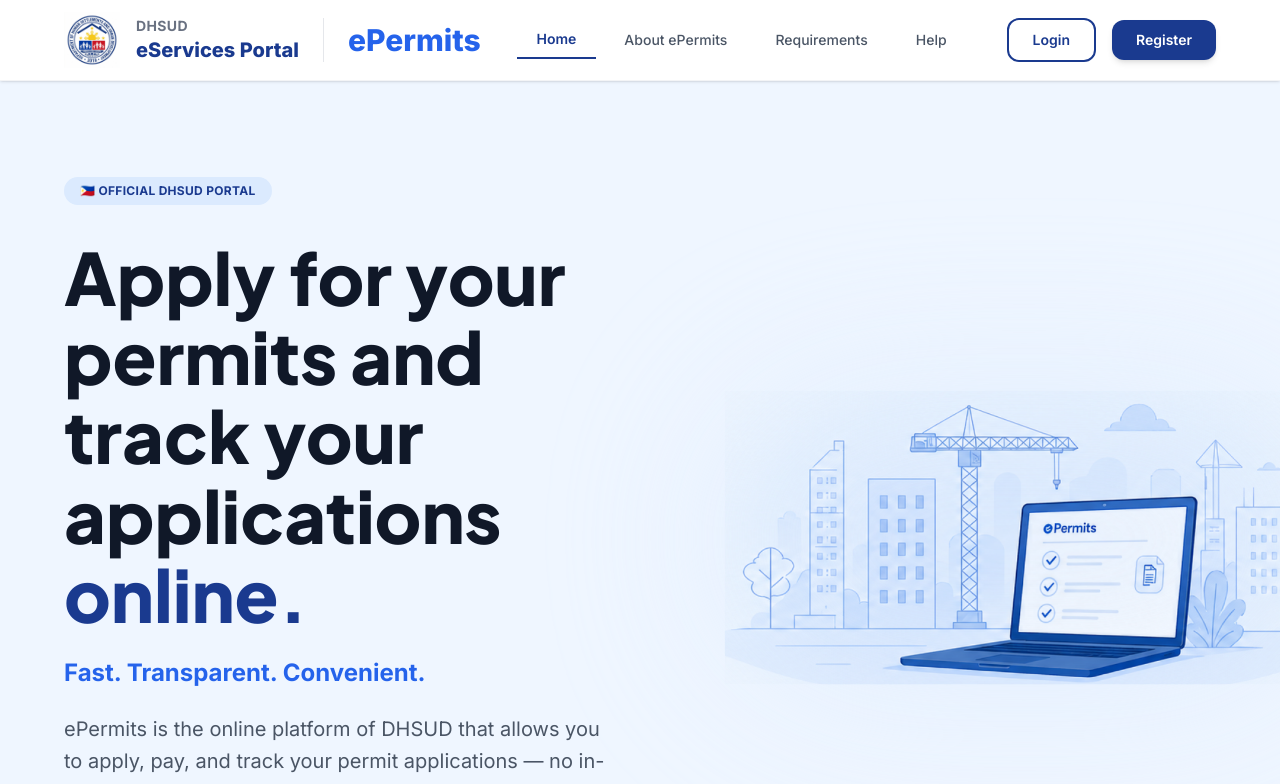
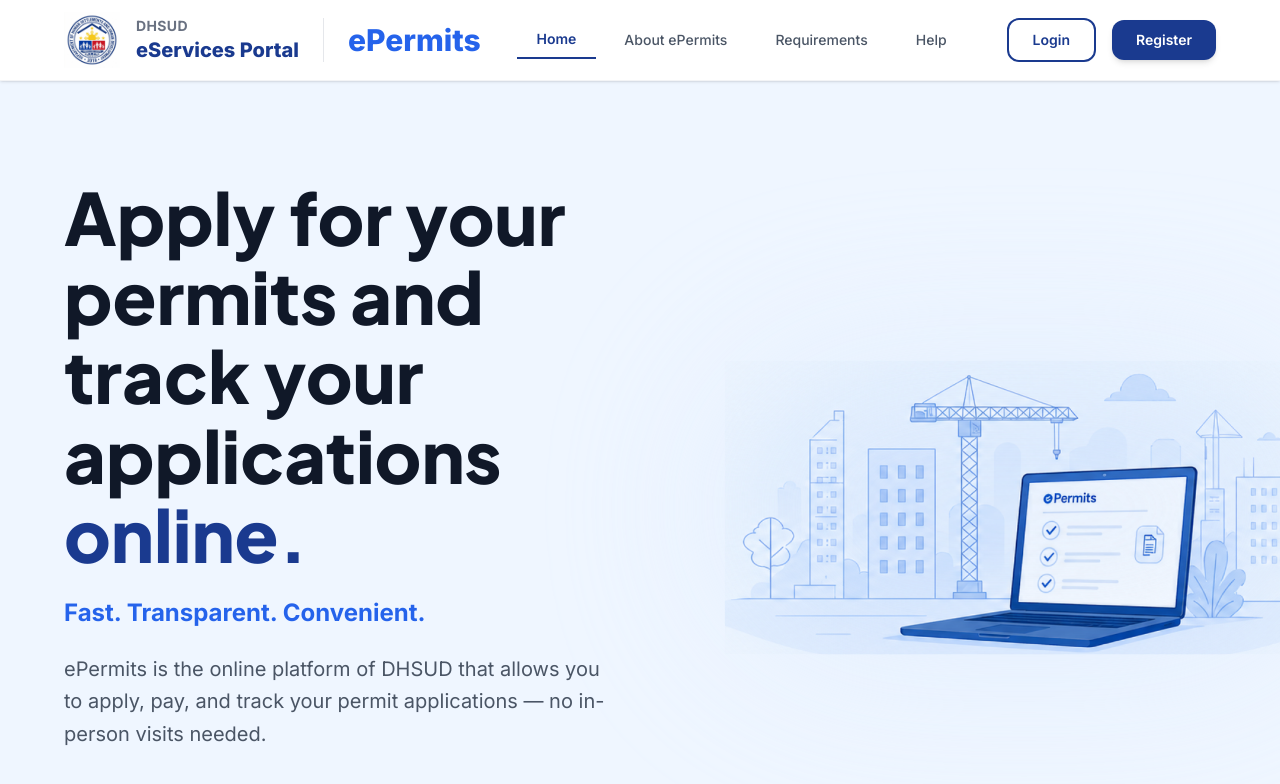
Before and after one commit to rinkpanger7700/ePermit, a Next.js app: page /home in a window 1280 px wide. Shown: the top 784 px of the page. Built offline with nearby package versions, Linux system fonts and the light colour scheme; no server answers.

Commit message:
Remove DHSUD portal badge from hero section

```diff
--- a/app/(public)/home/page.tsx
+++ b/app/(public)/home/page.tsx
@@ -94,9 +94,7 @@
         <div className="max-w-[1600px] mx-auto px-8 xl:px-16 py-24 flex flex-col lg:flex-row items-center gap-16 min-h-[600px]">
           {/* Left */}
           <div className="flex-1 max-w-3xl z-10">
-            <div className="inline-flex items-center gap-2 bg-blue-100 text-[#1A3A8F] text-xs font-bold px-4 py-1.5 rounded-full mb-8 uppercase tracking-wide">
-              🇵🇭 Official DHSUD Portal
-            </div>
+
             <h1 className="text-4xl lg:text-7xl font-extrabold text-gray-900 leading-[1.1] mb-6">
               Apply for your permits and track your applications{" "}
               <span className="text-[#1A3A8F]">online.</span>
```
